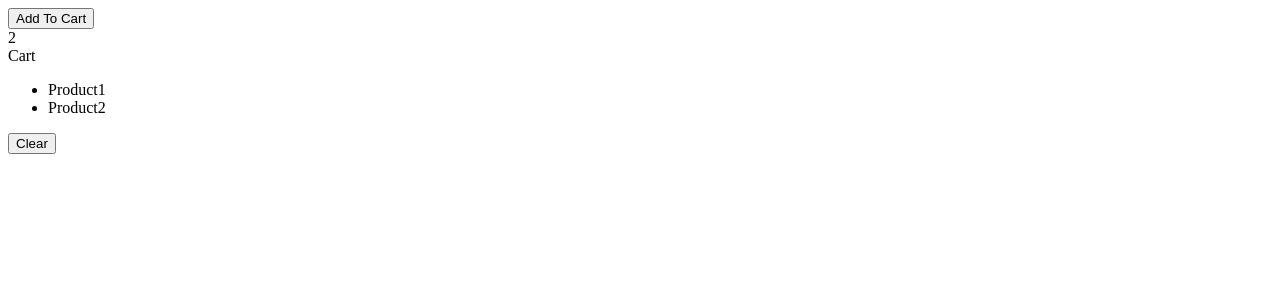
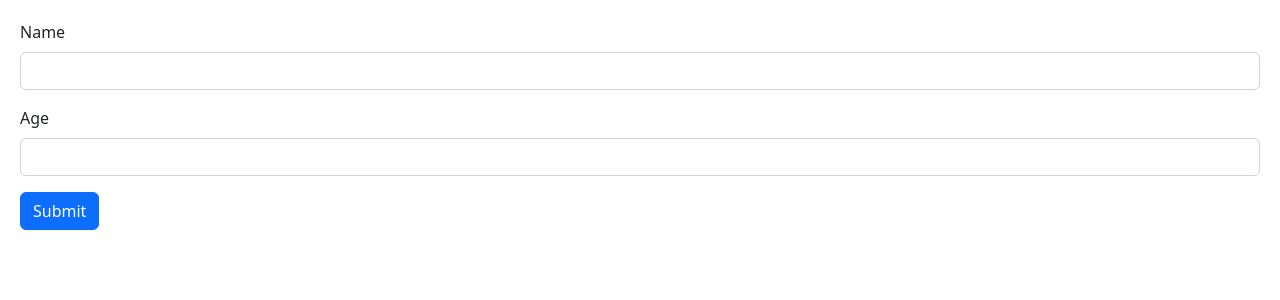
Before and after one commit to tapiwam/react-practice1, a React (Vite) app: page / in a window 1280 px wide. Shown: the top 300 px of the page. Built offline with nearby package versions, Linux system fonts and the light colour scheme.

Commit message:
Add basic react form with basic input elements

```diff
--- a/src/App.tsx
+++ b/src/App.tsx
@@ -1,31 +1,10 @@
 import { useState } from "react";
-import produce from "immer";
-import ListGroup from "./components/ListGroup";
-import NavBar from "./components/NavBar";
-import Cart from "./components/Cart";
+import Form from "./components/Form";
 
 function App() {
-  const [cart, setCart] = useState(["Product1", "Product2"]);
-
-  const handleClick = () => {
-    // setting arrays in state also need new arrays
-
-    // Update a value -> Map to find then spread the inner object with updates
-    // setBugs(bugs.map((bug) => (bug.id === 1 ? { ...bug, fixed: true } : bug)));
-    setCart([...cart, "Produce3"]);
-  };
-
-  const handleClearCart = () => {
-    setCart([]);
-  };
-
   return (
     <div>
-      <button onClick={handleClick}>Add To Cart</button>
-      <br />
-
-      <NavBar cartCount={cart.length}></NavBar>
-      <Cart cartItems={cart} onClear={handleClearCart}></Cart>
+      <Form></Form>
     </div>
   );
 }
--- /dev/null
+++ b/src/components/Form.tsx
@@ -0,0 +1,39 @@
+import React, { FormEvent, useRef } from "react";
+
+const Form = () => {
+  const nameRef = useRef<HTMLInputElement>(null);
+  const ageRef = useRef<HTMLInputElement>(null);
+  const person = { name: "", age: 0 };
+
+  const handleSubmit = (event: FormEvent) => {
+    event.preventDefault();
+    if (nameRef.current !== null) person.name = nameRef.current.value;
+    if (ageRef.current !== null) person.age = parseInt(ageRef.current.value);
+
+    console.log(person);
+  };
+
+  return (
+    <form onSubmit={handleSubmit}>
+      <div className="mb-3">
+        <label htmlFor="name" className="form-label">
+          Name
+        </label>
+        <input ref={nameRef} id="name" type="text" className="form-control" />
+      </div>
+
+      <div className="mb-3">
+        <label htmlFor="age" className="form-label">
+          Age
+        </label>
+        <input ref={ageRef} id="age" type="number" className="form-control" />
+      </div>
+
+      <button className="btn btn-primary" type="submit">
+        Submit
+      </button>
+    </form>
+  );
+};
+
+export default Form;
--- /dev/null
+++ b/src/index.css
@@ -0,0 +1,3 @@
+body {
+    padding: 20px;
+}
--- a/src/main.tsx
+++ b/src/main.tsx
@@ -1,6 +1,8 @@
 import React from "react";
 import ReactDOM from "react-dom/client";
 import App from "./App";
+import "bootstrap/dist/css/bootstrap.css";
+import "./index.css";
 
 ReactDOM.createRoot(document.getElementById("root") as HTMLElement).render(
   <React.StrictMode>
```
